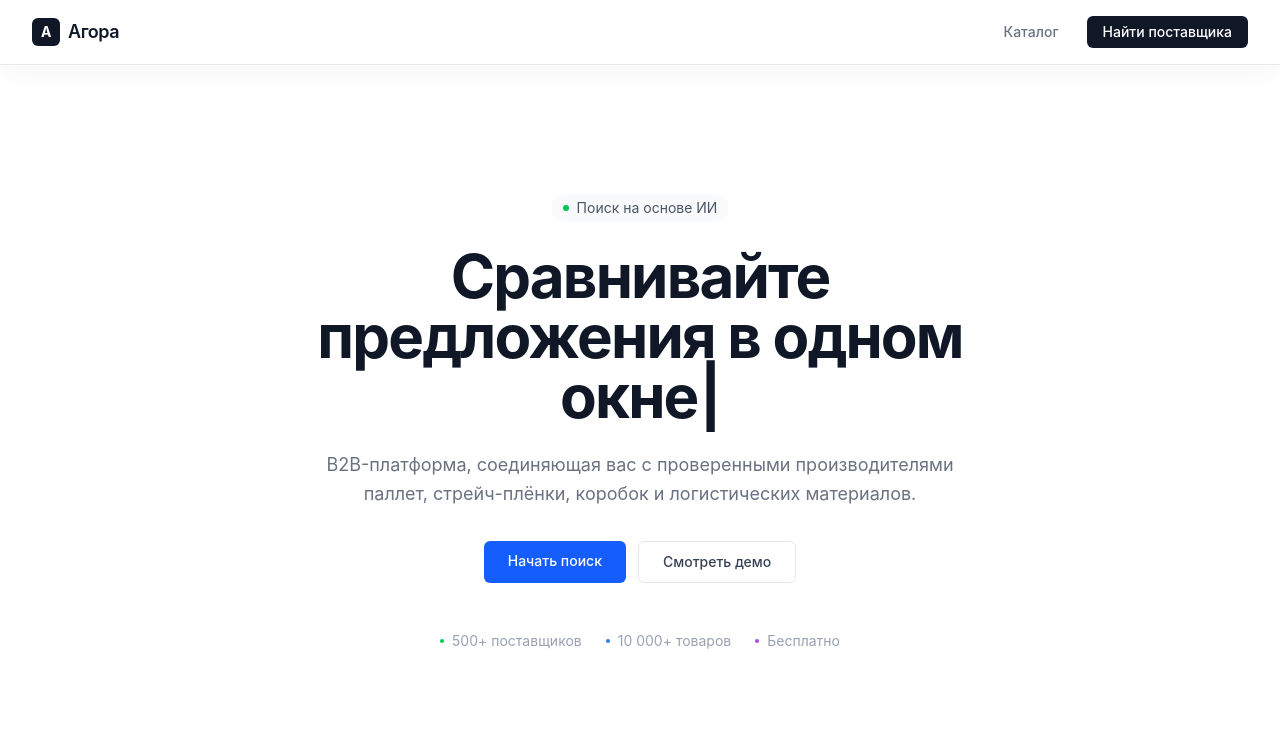
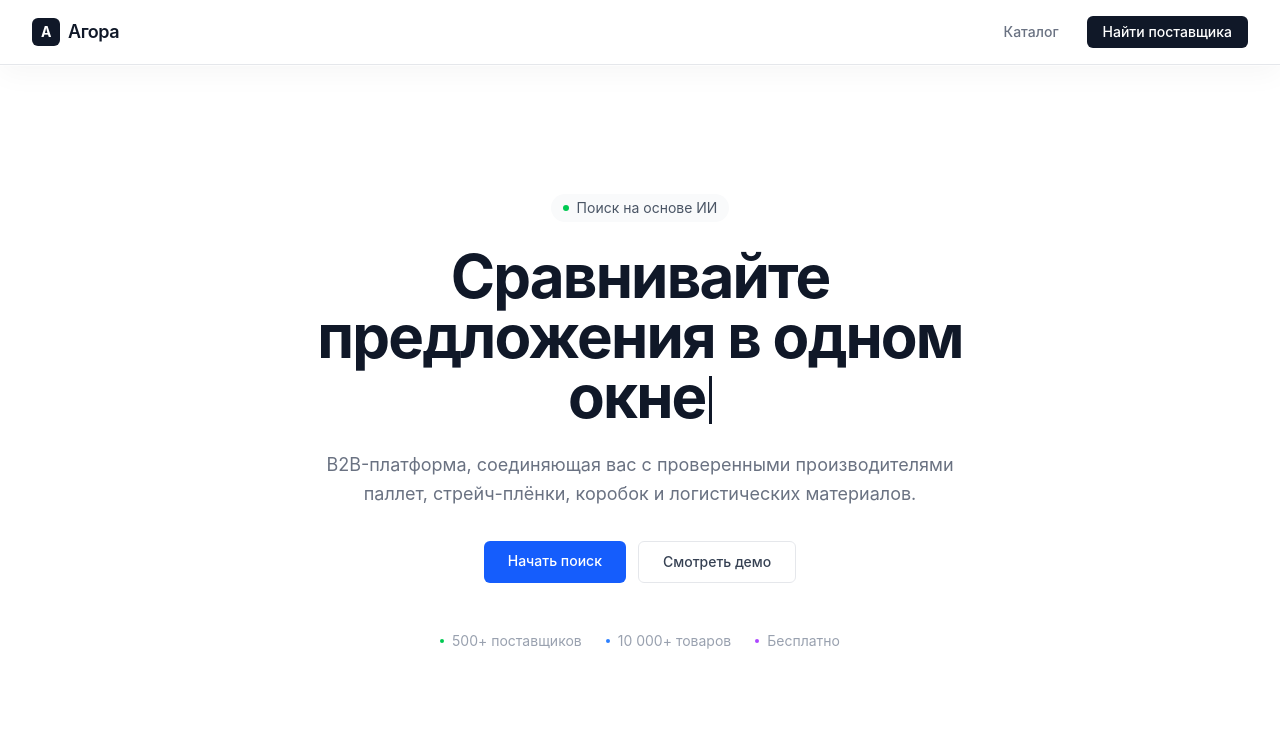
Before and after one commit to paulzverev/agora, a Next.js app: page / in a window 1280 px wide. Shown: the top 731 px of the page. Built offline with nearby package versions, Linux system fonts and the light colour scheme.

Commit message:
cursor changed

```diff
--- a/src/app/globals.css
+++ b/src/app/globals.css
@@ -166,7 +166,11 @@ img {
 
 .typing-cursor {
   display: inline-block;
-  margin-left: 2px;
+  width: 3.5px;
+  height: 0.8em;
+  margin-left: 3px;
+  background: currentColor;
+  vertical-align: -0.1em;
   animation: blink 1s infinite;
 }
 
--- a/src/app/page.tsx
+++ b/src/app/page.tsx
@@ -163,7 +163,7 @@ export default function Page() {
 
             <h1 className="mx-auto max-w-4xl text-4xl font-bold tracking-tight text-gray-900 sm:text-5xl lg:text-6xl">
               {heroText}
-              <span className="typing-cursor">|</span>
+              <span className="typing-cursor" />
             </h1>
 
             <p className="mx-auto mt-6 max-w-2xl text-lg leading-relaxed text-gray-500">
```
